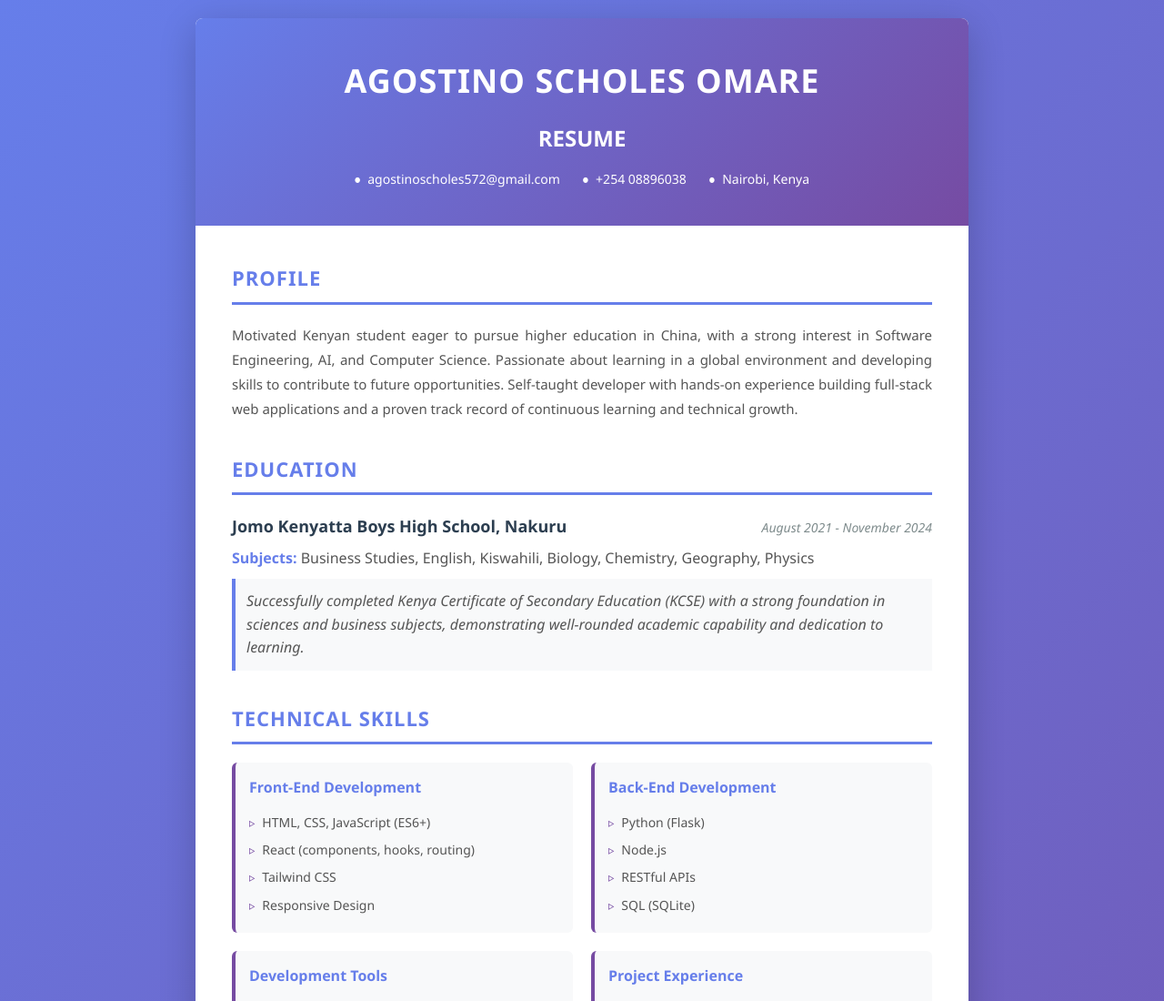
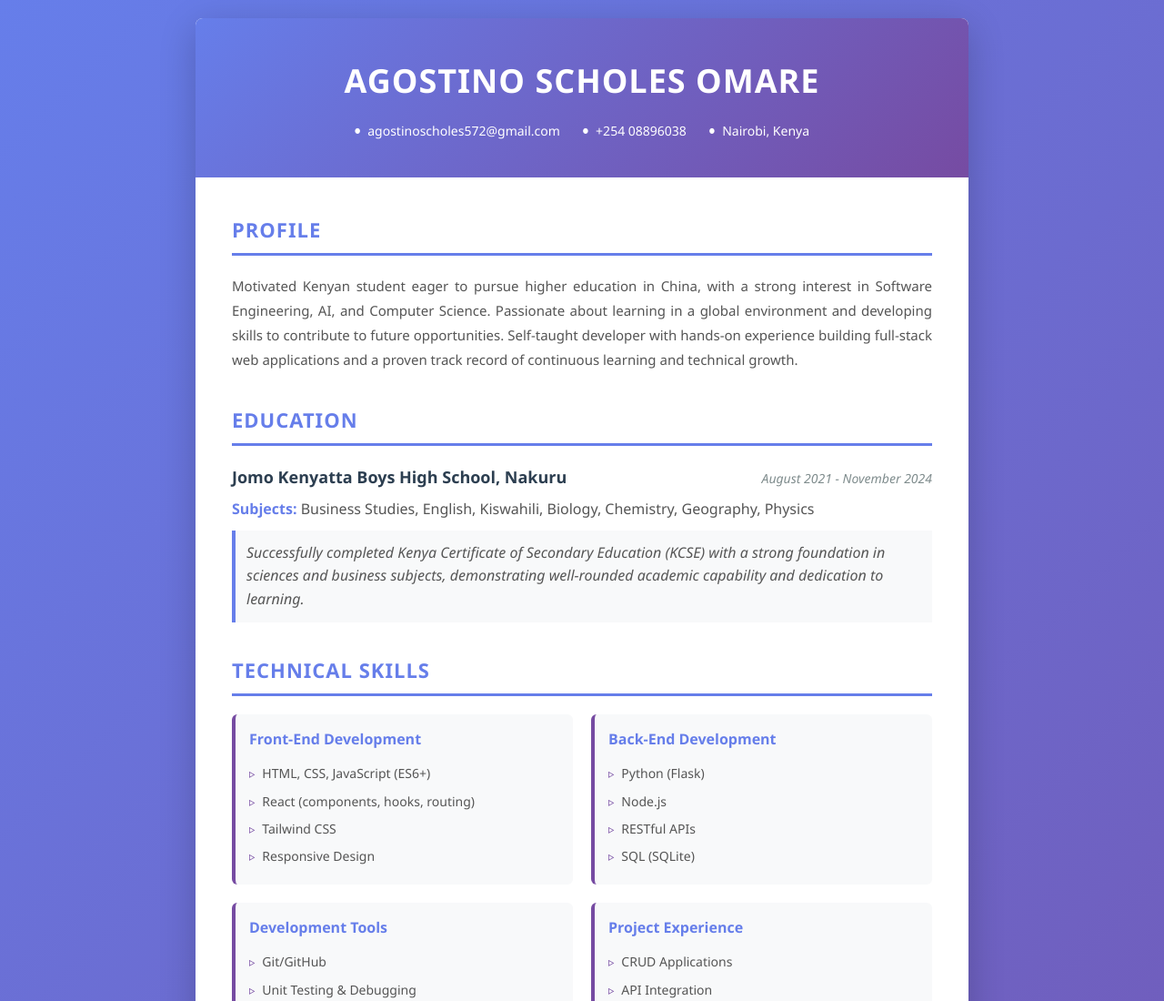
Before and after one commit to scholes572/Resume, a plain HTML site: page index.html in a window 1280 px wide. Shown: the top 1100 px of the page at 91% size. Drawn offline with Linux system fonts and the light colour scheme.

Commit message:
Slight changes

```diff
--- a/index.html
+++ b/index.html
@@ -10,7 +10,6 @@
     <div class="container">
         <div class="header">
             <h1>AGOSTINO SCHOLES OMARE</h1>
-            <h2>RESUME</h2>
             <div class="contact-info">
                 <div class="contact-item">agostinoscholes572@gmail.com</div>
                 <div class="contact-item">+254 08896038</div>
@@ -146,6 +145,7 @@
     </div>
 
     <script>
+        // Add print functionality
         document.addEventListener('keydown', function(e) {
             if ((e.ctrlKey || e.metaKey) && e.key === 'p') {
                 e.preventDefault();
```
